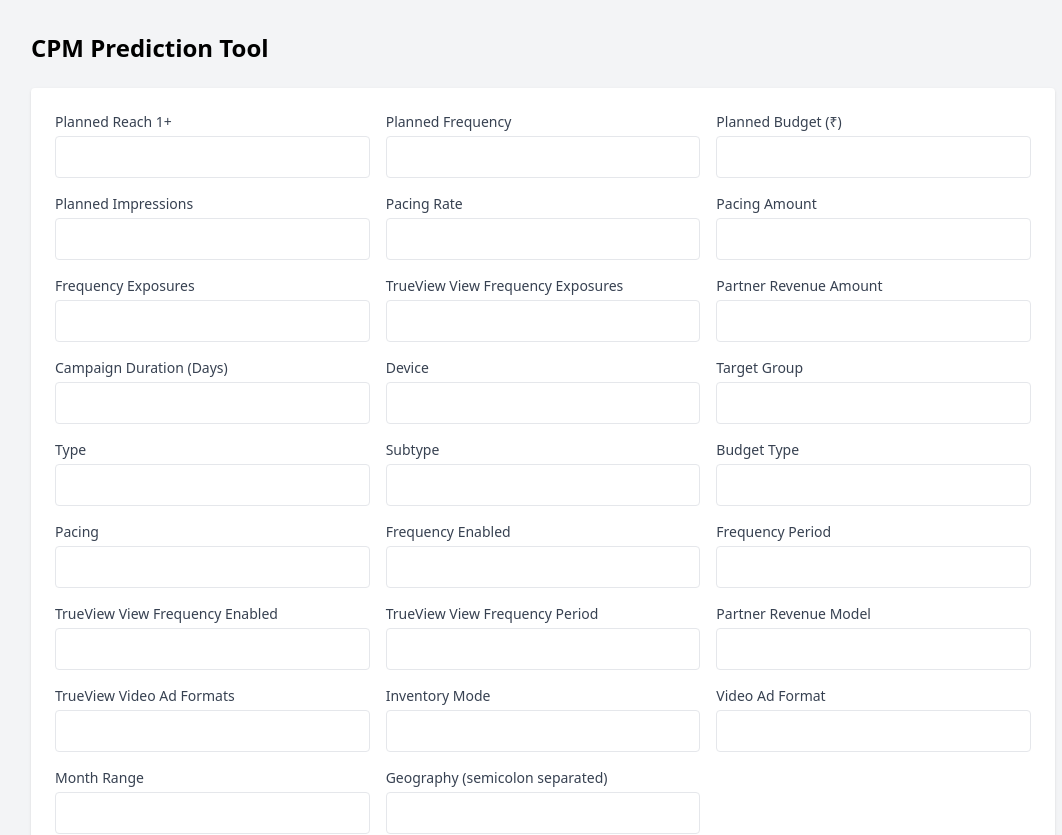
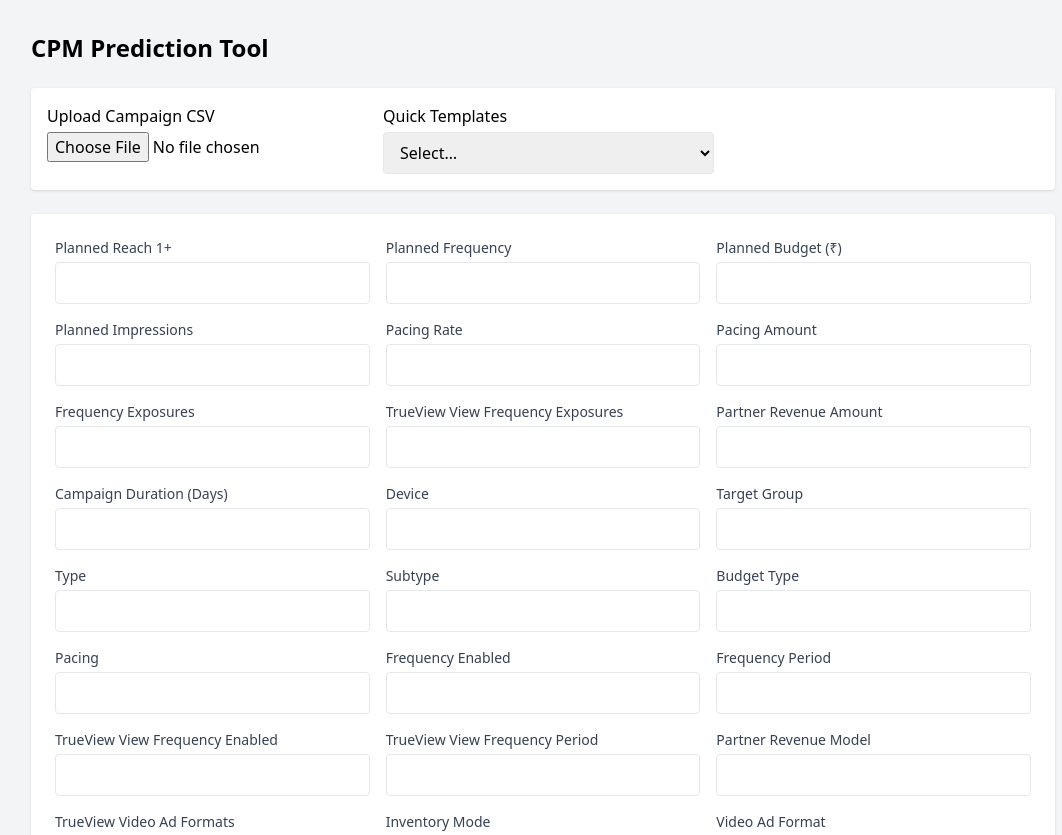
Before and after one commit to AdwitBarun/cpm-predictor, a React (Vite) app in the folder cpm-ui/: page / in a window 1280 px wide. Shown: the top 835 px of the page, without its empty margins (97-1159 px from the left). Built offline with nearby package versions, Linux system fonts and the light colour scheme; the HTML template or start-up script is replaced by a standard one.

Commit message:
ui changed

```diff
--- a/cpm-ui/src/App.tsx
+++ b/cpm-ui/src/App.tsx
@@ -1,7 +1,10 @@
 import { useState } from "react";
+import Papa from "papaparse";
+
 import InputField from "./components/InputField";
 import Loader from "./components/Loader";
 import ResultCard from "./components/ResultCard";
+
 import { numericFields, categoricalFields } from "./schema/featureSchema";
 import { predictCPM } from "./services/api";
 
@@ -11,8 +14,57 @@ export default function App() {
   const [result, setResult] = useState<any>(null);
 
   const update = (key: string, value: any) =>
-    setForm({ ...form, [key]: value });
+    setForm((prev) => ({ ...prev, [key]: value }));
 
+  // ------------------------------
+  // CSV Upload Handler
+  // ------------------------------
+  const handleCSV = (e: any) => {
+    const file = e.target.files?.[0];
+    if (!file) return;
+
+    Papa.parse(file, {
+      header: true,
+      skipEmptyLines: true,
+      complete: (res) => {
+        const row = res.data[0] as any;
+        setForm((prev) => ({ ...prev, ...row }));
+        alert("CSV loaded — fields auto-filled!");
+      },
+    });
+  };
+
+  // ------------------------------
+  // Templates
+  // ------------------------------
+  const applyTemplate = (template: string) => {
+    if (!template) return;
+
+    if (template === "nsk_awareness") {
+      setForm((prev) => ({
+        ...prev,
+        Video_Ad_Format: "Non Skippable",
+        Inventory_Mode: "Limited",
+        Pacing: "Daily",
+        Planned_Freq: 2,
+        Type: "Awareness",
+      }));
+    }
+
+    if (template === "trueview_performance") {
+      setForm((prev) => ({
+        ...prev,
+        Video_Ad_Format: "Skippable",
+        Inventory_Mode: "Expanded",
+        Type: "Performance",
+        Pacing: "Accelerated",
+      }));
+    }
+  };
+
+  // ------------------------------
+  // Submit
+  // ------------------------------
   const submit = async () => {
     setLoading(true);
     setResult(null);
@@ -20,7 +72,6 @@ export default function App() {
     const payload: Record<string, any> = {};
 
     Object.entries(form).forEach(([k, v]) => {
-      // Convert empty values to null
       if (v === "" || v === undefined) payload[k] = null;
       else payload[k] = v;
     });
@@ -30,18 +81,42 @@ export default function App() {
       setResult(res);
     } catch (e) {
       console.error(e);
-      alert("Prediction failed. Check backend logs.");
+      alert("Prediction failed — check backend logs.");
     } finally {
       setLoading(false);
     }
   };
-
 
   return (
     <div className="min-h-screen bg-gray-100 p-8">
       <div className="max-w-5xl mx-auto">
         <h1 className="text-2xl font-bold mb-6">CPM Prediction Tool</h1>
 
+        {/* CSV Upload + Templates */}
+        <div className="bg-white p-4 rounded shadow mb-6 flex gap-6">
+          <div>
+            <p className="font-medium mb-1">Upload Campaign CSV</p>
+            <input type="file" accept=".csv" onChange={handleCSV} />
+          </div>
+
+          <div>
+            <p className="font-medium mb-1">Quick Templates</p>
+            <select
+              className="border rounded px-3 py-2"
+              onChange={(e) => applyTemplate(e.target.value)}
+            >
+              <option value="">Select…</option>
+              <option value="nsk_awareness">
+                YouTube Non-Skippable — Awareness
+              </option>
+              <option value="trueview_performance">
+                TrueView — Performance
+              </option>
+            </select>
+          </div>
+        </div>
+
+        {/* Form */}
         <div className="bg-white p-6 rounded shadow grid grid-cols-3 gap-4">
           {numericFields.map((f) => (
             <InputField
@@ -64,6 +139,7 @@ export default function App() {
           ))}
         </div>
 
+        {/* Submit */}
         <button
           onClick={submit}
           className="mt-6 bg-blue-600 text-white px-6 py-2 rounded hover:bg-blue-700"
--- a/cpm-ui/src/components/ResultCard.tsx
+++ b/cpm-ui/src/components/ResultCard.tsx
@@ -1,3 +1,5 @@
+import ReactMarkdown from "react-markdown";
+
 type Props = {
   data: any;
 };
@@ -24,10 +26,28 @@ export default function ResultCard({ data }: Props) {
         </p>
       </div>
 
-      {llm?.commentary && (
-        <p className="text-sm text-gray-700 italic">
-          {llm.commentary}
-        </p>
+      {/* LLM Section */}
+      {llm && (
+        <div className="mt-6 border-t pt-4">
+          <h3 className="text-lg font-semibold mb-2">Why this CPM?</h3>
+
+          <ReactMarkdown className="prose max-w-none">
+            {llm.explanation}
+          </ReactMarkdown>
+
+          {llm.key_factors?.length > 0 && (
+            <>
+              <h4 className="mt-4 font-medium">Key Factors Considered</h4>
+              <ul className="list-disc pl-6">
+                {llm.key_factors.map((f: any, i: number) => (
+                  <li key={i}>
+                    <strong>{f.factor}</strong> — {f.effect}
+                  </li>
+                ))}
+              </ul>
+            </>
+          )}
+        </div>
       )}
     </div>
   );
```
